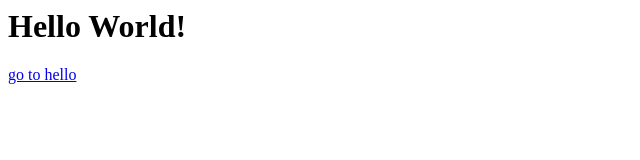
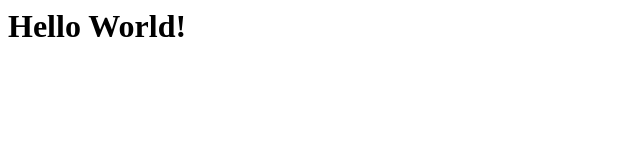
Before and after one commit to neliobnjr/testpage, a plain HTML site: page index.html in a window 1280 px wide. Shown: the full height of the page, 0-640 px from the left. Drawn offline with Linux system fonts and the light colour scheme.

Commit message:
Update index.html

```diff
--- a/index.html
+++ b/index.html
@@ -1,2 +1 @@
 <h1>Hello World!</h1>
-<a href="/hello.html">go to hello</a>
```
